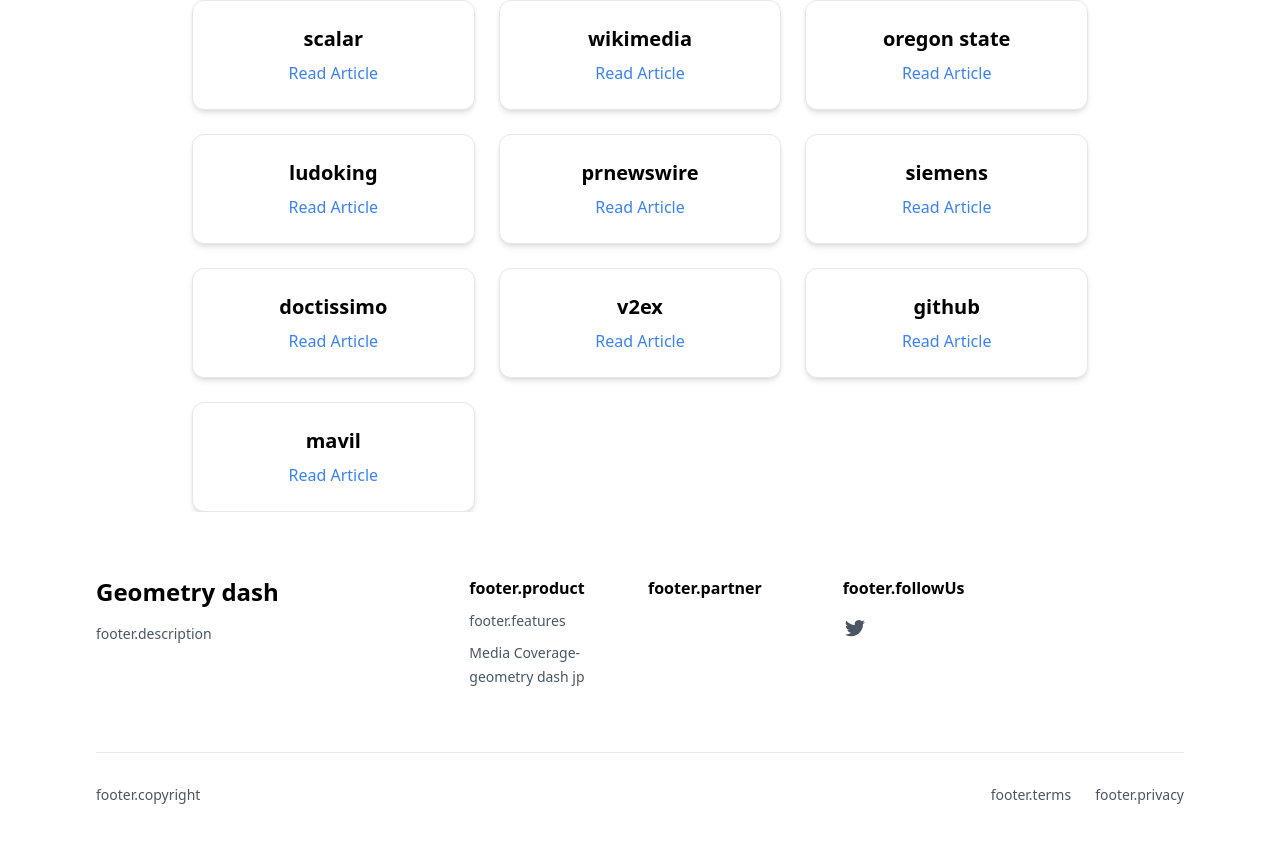
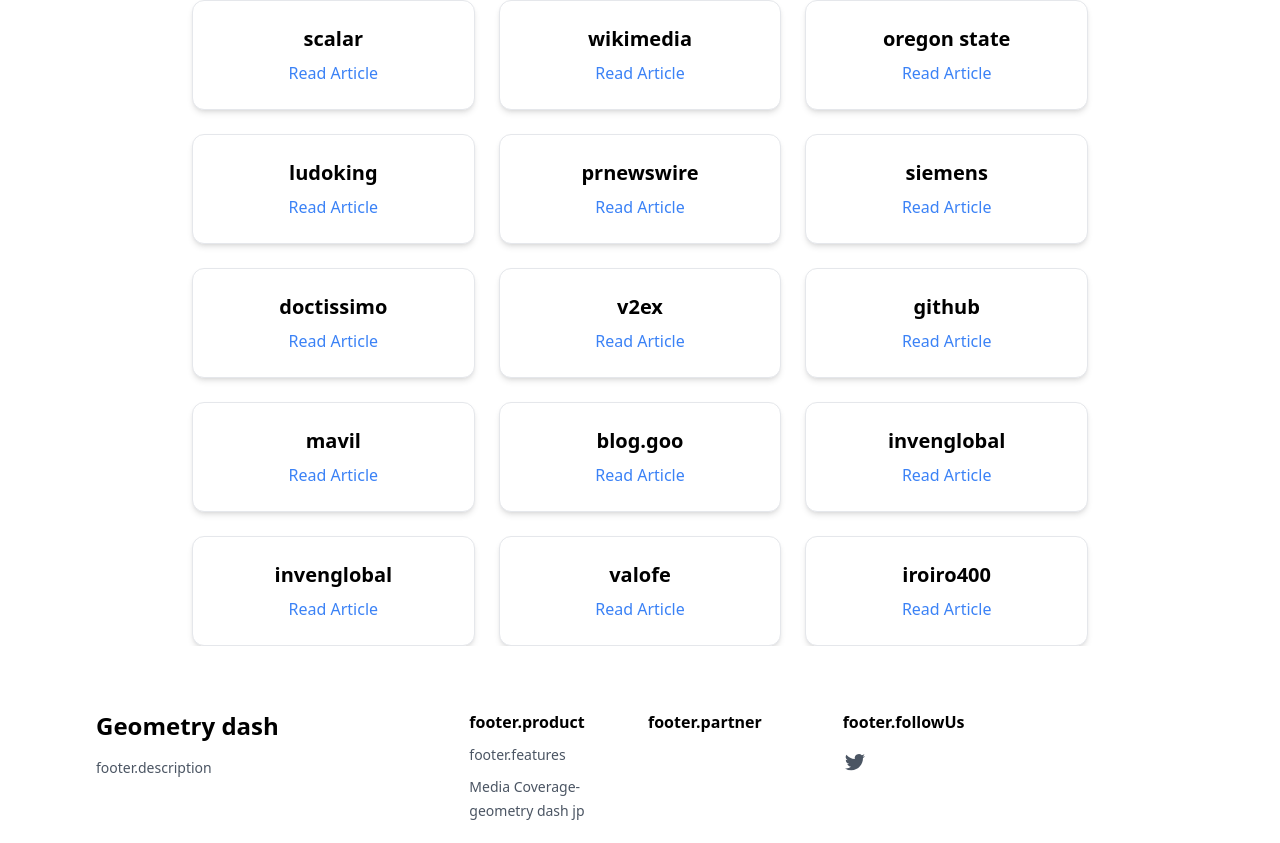
Before and after one commit to glassesmonkey/geometry-dash-jp, a Next.js app: page /MediaCoverage in a window 1280 px wide. Shown: the part 490-1333 px from the top of the page. Built offline with nearby package versions, Linux system fonts and the light colour scheme; no server answers.

Commit message:
friend link

```diff
--- a/pages/MediaCoverage.tsx
+++ b/pages/MediaCoverage.tsx
@@ -19,7 +19,11 @@
  { title: "v2ex", url: "https://www.v2ex.com/t/1082364" },
  { title: "github", url: "https://github.com/glassesmonkey/geometry-dash-jp" },
  { title: "mavil", url: "http://www.mavil.epsjv.fiocruz.br/?q=node/77" },
-
+ { title: "blog.goo", url: "https://blog.goo.ne.jp/maple_syrup_with_my_angel/e/151a60d9fed19a325bafee1acd2ec61c?st=0#comment-form" },
+ { title: "invenglobal", url: "https://www.invenglobal.com/forum/lostark/141-guides-tips/9414-lost-ark-sol-grande-boss-guide-how-to-beat-location-and-rewards#IGCCS_ID_16095" },
+ { title: "invenglobal", url: "https://www.invenglobal.com/forum/lostark/141-guides-tips/9403-lost-ark-how-to-get-and-use-requiem-of-twilight" },
+ { title: "valofe", url: "https://forums.valofe.com/forum/black-squad-tw/%E6%96%B0%E5%85%AC%E5%91%8A-aa/%E9%96%8B%E7%99%BC%E6%97%A5%E8%AA%8C-aa/73927-how-to-find-a-wps-pin-on-hp-deskjet-2600/page12#post111483" },
+{ title: "iroiro400", url: "https://iroiro400.sakura.ne.jp/400BBS/pwebboard.php/nfJfdqijiKo" },
 
 ];
 
```
